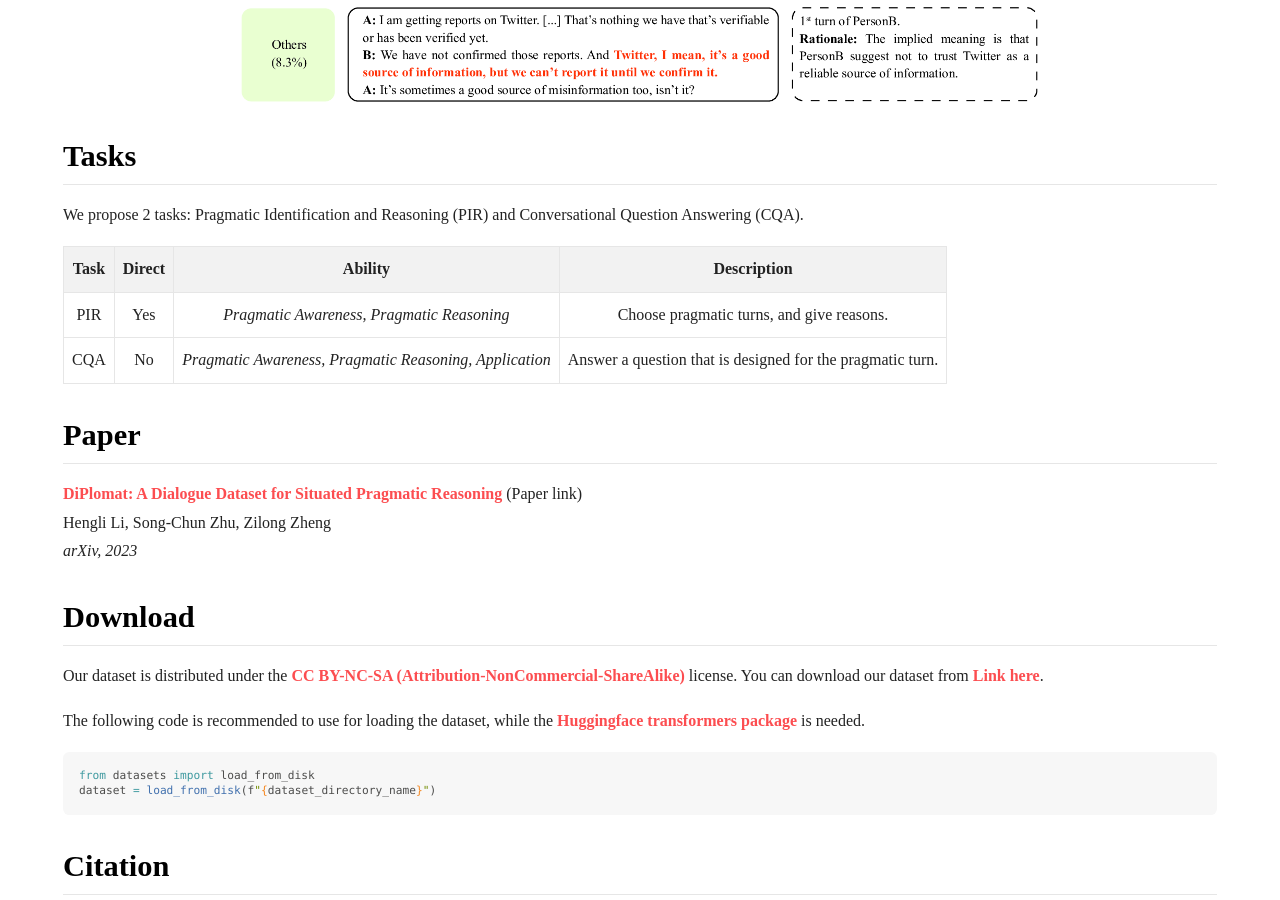
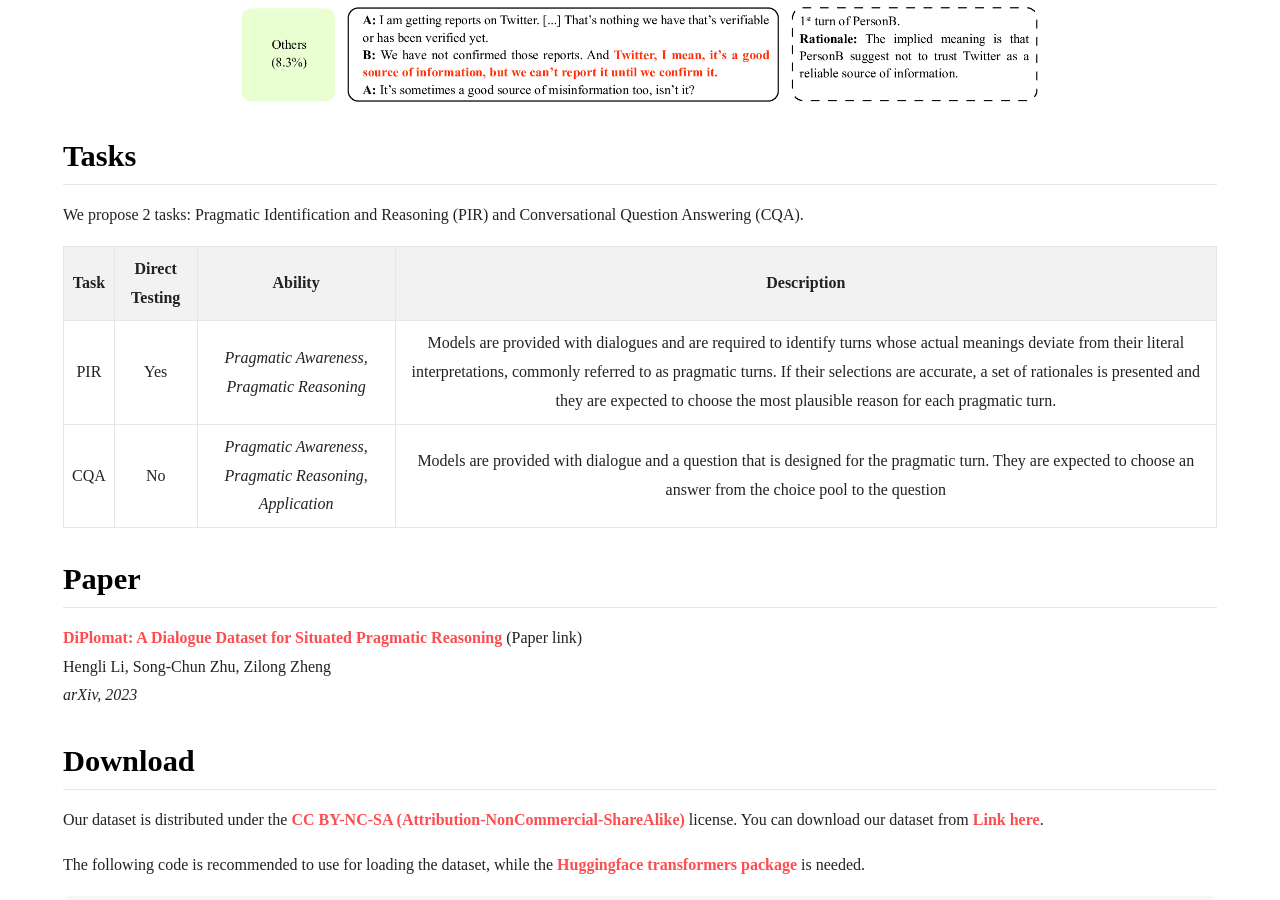
Before and after one commit to diplomat-dataset/diplomat-dataset.github.io, a Jekyll site: the page built from index.md, in a window 1280 px wide and 900 px high, scrolled down 1541 px. Built offline with Jekyll 4.4.1, drawn with Linux system fonts in a browser that asks for light colours.

Commit message:
Update index.md

```diff
--- a/index.md
+++ b/index.md
@@ -39,10 +39,10 @@ The **Diplomat** dataset owns 4,177 data and covers a vocabulary of 48,900 words
 ## Tasks
 We propose 2 tasks: Pragmatic Identification and Reasoning (PIR) and Conversational Question Answering (CQA). <be>
 
-|**Task** | **Direct**  | **Ability**| **Description**|
+|**Task** | **Direct Testing**  | **Ability**| **Description**|
 |   :---:     |   :---:     | :---: | :---: |
-|     PIR    | Yes      | *Pragmatic Awareness, Pragmatic Reasoning*     | Choose pragmatic turns, and give reasons. |
-| CQA | No | *Pragmatic Awareness, Pragmatic Reasoning, Application* | Answer a question that is designed for the pragmatic turn.|
+|     PIR    | Yes      | *Pragmatic Awareness, Pragmatic Reasoning*     | Models are provided with dialogues and are required to identify turns whose actual meanings deviate from their literal interpretations, commonly referred to as pragmatic turns. If their selections are accurate, a set of rationales is presented and they are expected to choose the most plausible reason for each pragmatic turn.|
+| CQA | No | *Pragmatic Awareness, Pragmatic Reasoning, Application* | Models are provided with dialogue and a question that is designed for the pragmatic turn. They are expected to choose an answer from the choice pool to the question|
 
 ## Paper
 
```
